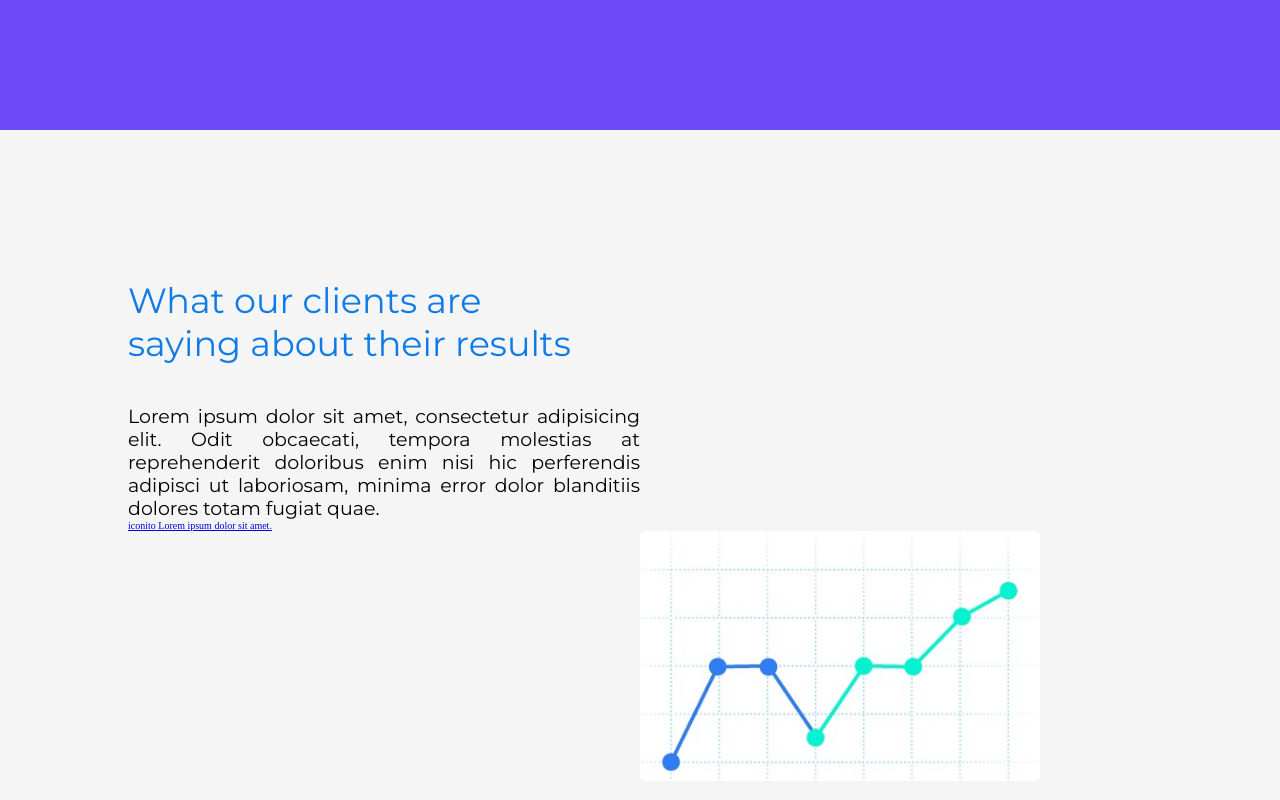
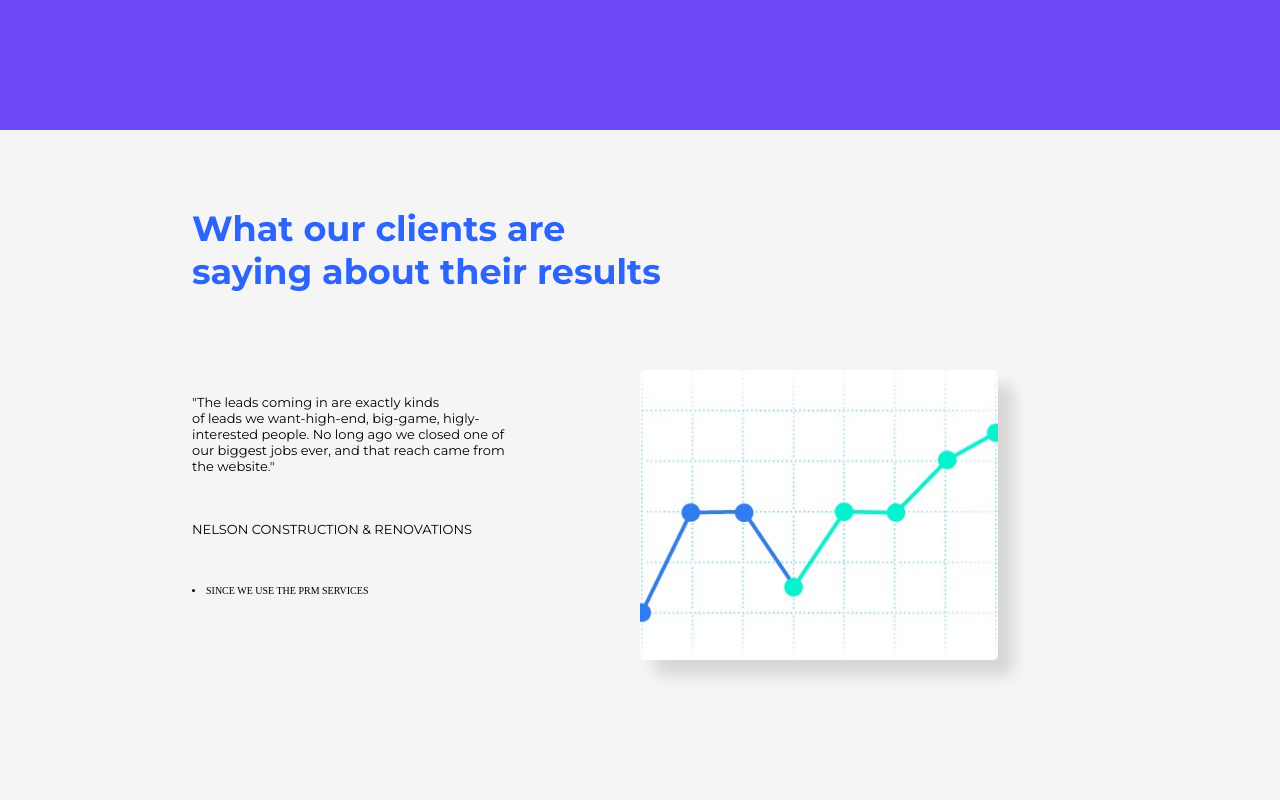
Before and after one commit to gusworkss/practica-mobile-1, a plain HTML site: page index.html in a window 1280 px wide. Shown: the part 740-1540 px from the top of the page. Drawn offline with Linux system fonts and the light colour scheme.

Commit message:
Agrego estilos al primer section, pendiente por hacer merge si todo sale bien

```diff
--- a/index.html
+++ b/index.html
@@ -71,15 +71,17 @@
             </div>
         </section>
         <section class="metrics-section">
-            <div class="metrics-container">
-                <div class="left-container">
-                    <h2>What our clients are<br>saying about their results</h2>
-                    <p>Lorem ipsum dolor sit amet, consectetur adipisicing elit. Odit obcaecati, tempora molestias at reprehenderit doloribus enim nisi hic perferendis adipisci ut laboriosam, minima error dolor blanditiis dolores totam fugiat quae.</p>
-                    <a href="#"><span>iconito</span> Lorem ipsum dolor sit amet.</a>
+            <div class="top-text-container">
+                <h2>What our clients are <br> saying about their results</h2>
+            </div>
+            <div class="graphic-container">
+                <div class="text-container">
+                    <p>"The leads coming in are exactly kinds <br> of leads we want-high-end, big-game, higly-<br> interested people. No long ago we closed one of <br> our biggest jobs ever, and that reach came from <br> the website." <br>
+                    </p>
+                    <span class="tag-line">NELSON CONSTRUCTION & RENOVATIONS</span>
+                    <li>SINCE WE USE THE PRM SERVICES</li>
                 </div>
-                <div class="grafica-container">
-                    <div class="grafica"></div>
-                </div>
+                <div class="grapic-image"></div>
             </div>
         </section>
         <section class="metrics-section-2">
--- a/styles.css
+++ b/styles.css
@@ -194,53 +194,64 @@ div .search-button {
 
 /*==============SECTION 1=====================*/
 
-.left-container {
-    width: 50%;
-    height: 80%;
-}
-.grafica-container {
-    width: 50%;
-    height: 80%;
-    justify-content: center;
-    align-items: center;
-    margin-left: auto;
-}
-
 .metrics-section {
     width: 100%;
     height: 100vh;
     background-color: whitesmoke;
+}
+
+.top-text-container {
     display: flex;
-    justify-content: center;
+    width: 70%;
+    height: 30%;
+    margin: 0 auto;
     align-items: center;
+}
+
+.top-text-container h2 {
+    font-family: var(--font-base);
+    font-size: 3.5rem;
+    color: var(--second-color);
+
+}
+
+.graphic-container {
+    display: flex;
+    width: 70%;
+    height: fit-content;
+    margin: 0 auto;
     flex-wrap: wrap;
 }
 
-.metrics-container {
-    width: 80%;
-    height: fit-content;
-    margin: 0 auto;
+.text-container {
+    width: 50%;
+    height: 250px;
+    display: flex;
+    flex-wrap: wrap;
+    align-items: center;
+    text-align: center;
+}
+.text-container p {
+    font-family: var(--font-base);
+    font-size: 1.3rem;
+    text-align: justify;
+    justify-content: center;
 }
 
-.metrics-section h2 {
-    font-size: 3.5rem;
+.graphic-container span {
     font-family: var(--font-base);
-    font-weight: 500;
-    color: var(--third-color);
-    margin-bottom: 40px;
+    font-size: 1.3rem;
+    text-align: justify;
+    justify-content: center;
 }
 
-.metrics-section p {
-    font-size: 1.9rem;
-    font-family: var(--font-base);
-    font-weight: 500;
-    text-align:justify;
-}
-.grafica {
-    width:  400px;
-    height: 250px;
+.grapic-image {
+    width: 40%;
+    height: 290px;
+    border-radius: 5px;
+    box-shadow: 15px 15px 15px 0 rgba(0, 0, 0, 0.13);
     background-image: url(./assets/img/graphic-1.jpg);
     background-size: cover;
     background-repeat: no-repeat;
-    border-radius: 5px;
+    background-position: center;
 }
```
